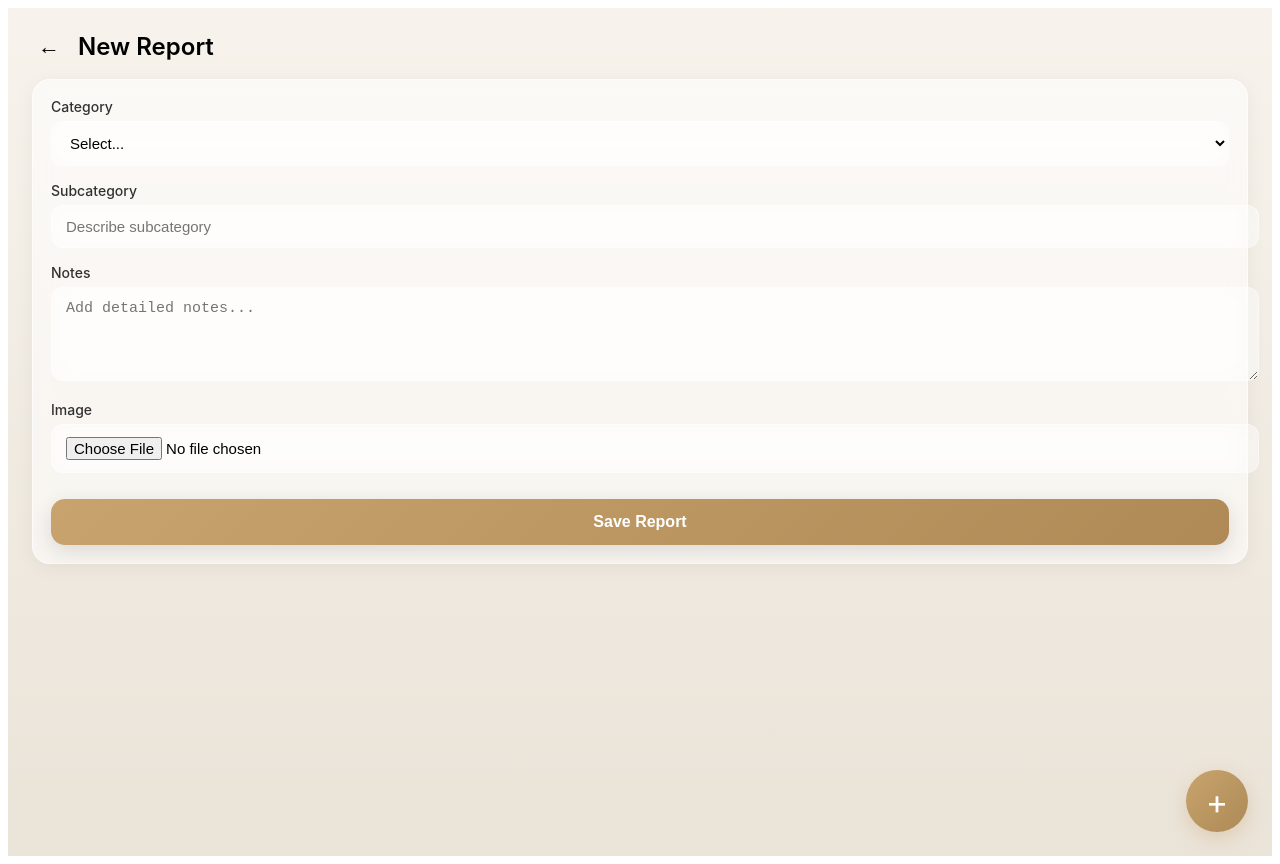
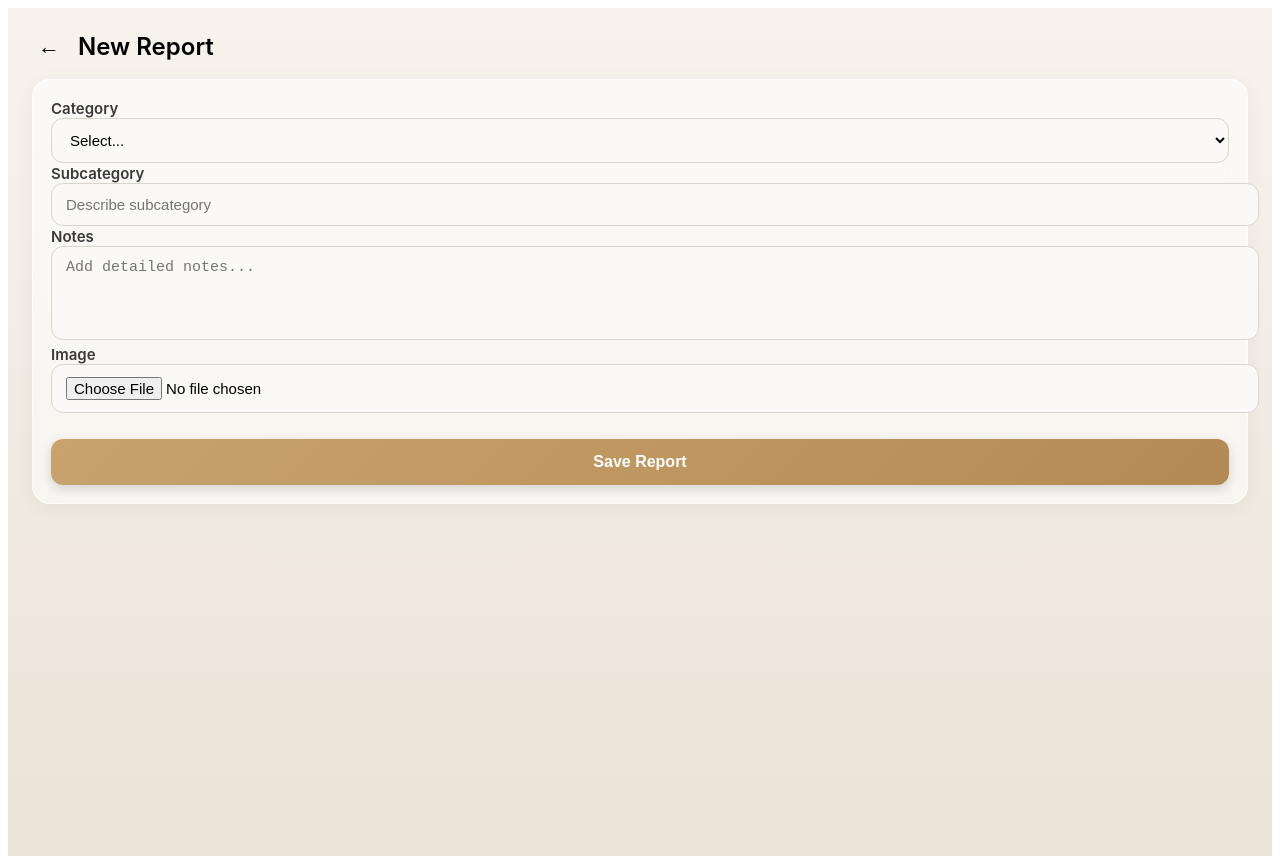
Before and after one commit to moyasnelson-max/vacationliving-inspection-app, a Next.js app: page /reports/new in a window 1280 px wide. Built offline with nearby package versions, Linux system fonts and the light colour scheme.

Commit message:
Update page.jsx

```diff
--- a/app/reports/new/page.jsx
+++ b/app/reports/new/page.jsx
@@ -4,11 +4,9 @@ import { useState } from "react";
 import { useRouter } from "next/navigation";
 import supabase from "../../../lib/supabaseClient";
 
-// GLASS COMPONENTS
 import GlassPage from "../../components/GlassPage";
 import GlassHeader from "../../components/GlassHeader";
 import GlassCard from "../../components/GlassCard";
-import FloatingButton from "../../components/FloatingButton";
 
 export default function NewReportPage() {
   const router = useRouter();
@@ -17,57 +15,59 @@ export default function NewReportPage() {
   const [subcategory, setSubcategory] = useState("");
   const [notes, setNotes] = useState("");
   const [image, setImage] = useState(null);
+
   const [reportId, setReportId] = useState(null);
-
-  const [loading, setLoading] = useState(false);
   const [error, setError] = useState("");
 
-  // Create Report
-  const createMainReportIfNeeded = async () => {
-    if (reportId) return reportId;
-
+  //------------------------------------------------------
+  // 1 — CREATE REPORT
+  //------------------------------------------------------
+  const createMainReport = async () => {
     const { data, error } = await supabase
       .from("reports")
       .insert([{ status: "open" }])
       .select()
       .single();
 
-    if (error) throw error;
+    if (error) throw new Error(error.message);
 
     setReportId(data.id);
     return data.id;
   };
 
-  // Upload Photo
+  //------------------------------------------------------
+  // 2 — IMAGE UPLOAD
+  //------------------------------------------------------
   const uploadImage = async (file, id) => {
     if (!file) return null;
 
     const filename = `${id}_${Date.now()}.jpg`;
 
-    const { error } = await supabase.storage
+    const { error: uploadError } = await supabase.storage
       .from("reports")
       .upload(filename, file);
 
-    if (error) return null;
+    if (uploadError) throw new Error(uploadError.message);
 
-    const { data: urlData } = supabase.storage
+    const { data } = supabase.storage
       .from("reports")
       .getPublicUrl(filename);
 
-    return urlData.publicUrl;
+    return data.publicUrl;
   };
 
-  // Submit
+  //------------------------------------------------------
+  // 3 — FINAL SUBMIT
+  //------------------------------------------------------
   const handleSubmit = async (e) => {
     e.preventDefault();
-    setLoading(true);
     setError("");
 
     try {
-      const id = await createMainReportIfNeeded();
+      const id = reportId || (await createMainReport());
       const imageUrl = await uploadImage(image, id);
 
-      const { error } = await supabase
+      const { error: updateError } = await supabase
         .from("reports")
         .update({
           category,
@@ -77,15 +77,17 @@ export default function NewReportPage() {
         })
         .eq("id", id);
 
-      if (error) throw error;
+      if (updateError) throw new Error(updateError.message);
 
-      router.push("/reports");
+      router.push(`/reports/${id}`);
     } catch (err) {
       setError(err.message);
     }
+  };
 
-    setLoading(false);
-  };
+  //------------------------------------------------------
+  // UI — GLASS PREMIUM
+  //------------------------------------------------------
 
   return (
     <GlassPage>
@@ -93,16 +95,15 @@ export default function NewReportPage() {
 
       <GlassCard>
         {error && (
-          <p style={{ color: "#b00020", fontWeight: 600, marginBottom: 10 }}>
-            {error}
-          </p>
+          <p style={{ color: "#B00020", marginBottom: 12 }}>{error}</p>
         )}
 
         <form onSubmit={handleSubmit}>
+
           {/* CATEGORY */}
-          <label className="vl-label">Category</label>
+          <label style={label}>Category</label>
           <select
-            className="vl-input"
+            style={input}
             value={category}
             onChange={(e) => setCategory(e.target.value)}
             required
@@ -115,53 +116,88 @@ export default function NewReportPage() {
           </select>
 
           {/* SUBCATEGORY */}
-          <label className="vl-label">Subcategory</label>
+          <label style={label}>Subcategory</label>
           <input
             type="text"
-            className="vl-input"
+            placeholder="Describe subcategory"
+            style={input}
             value={subcategory}
             onChange={(e) => setSubcategory(e.target.value)}
-            placeholder="Describe subcategory"
             required
           />
 
           {/* NOTES */}
-          <label className="vl-label">Notes</label>
+          <label style={label}>Notes</label>
           <textarea
-            className="vl-textarea"
+            placeholder="Add detailed notes..."
+            style={textarea}
+            rows={4}
             value={notes}
-            rows={4}
-            placeholder="Add detailed notes..."
             onChange={(e) => setNotes(e.target.value)}
           />
 
           {/* IMAGE */}
-          <label className="vl-label">Image</label>
+          <label style={label}>Image</label>
           <input
             type="file"
             accept="image/*"
-            className="vl-input"
+            style={input}
             onChange={(e) => setImage(e.target.files[0])}
           />
 
           {/* SUBMIT */}
-          <button
-            type="submit"
-            className="vl-button"
-            disabled={loading}
-          >
-            {loading ? "Saving..." : "Save Report"}
+          <button type="submit" style={goldButton}>
+            Save Report
           </button>
         </form>
       </GlassCard>
-
-      <FloatingButton
-        onClick={async () => {
-          const id = await createMainReportIfNeeded();
-          setReportId(id);
-          router.push(`/reports/${id}`);
-        }}
-      />
     </GlassPage>
   );
 }
+
+// --------------------------------------------------
+// STYLES
+// --------------------------------------------------
+
+const label = {
+  fontSize: 15,
+  fontWeight: 600,
+  marginTop: 18,
+  marginBottom: 6,
+  color: "#3A3A3A",
+};
+
+const input = {
+  width: "100%",
+  padding: "12px 14px",
+  borderRadius: 12,
+  border: "1px solid #D8D5CC",
+  background: "#FAF9F7",
+  fontSize: 15,
+  outline: "none",
+};
+
+const textarea = {
+  width: "100%",
+  padding: "12px 14px",
+  borderRadius: 12,
+  border: "1px solid #D8D5CC",
+  background: "#FAF9F7",
+  fontSize: 15,
+  outline: "none",
+  resize: "none",
+};
+
+const goldButton = {
+  marginTop: 26,
+  width: "100%",
+  padding: "14px",
+  borderRadius: 12,
+  background: "linear-gradient(135deg,#C8A36D,#b48a54)",
+  color: "#fff",
+  border: "none",
+  fontSize: 16,
+  fontWeight: 600,
+  cursor: "pointer",
+  boxShadow: "0 4px 12px rgba(0,0,0,0.15)",
+};
```
